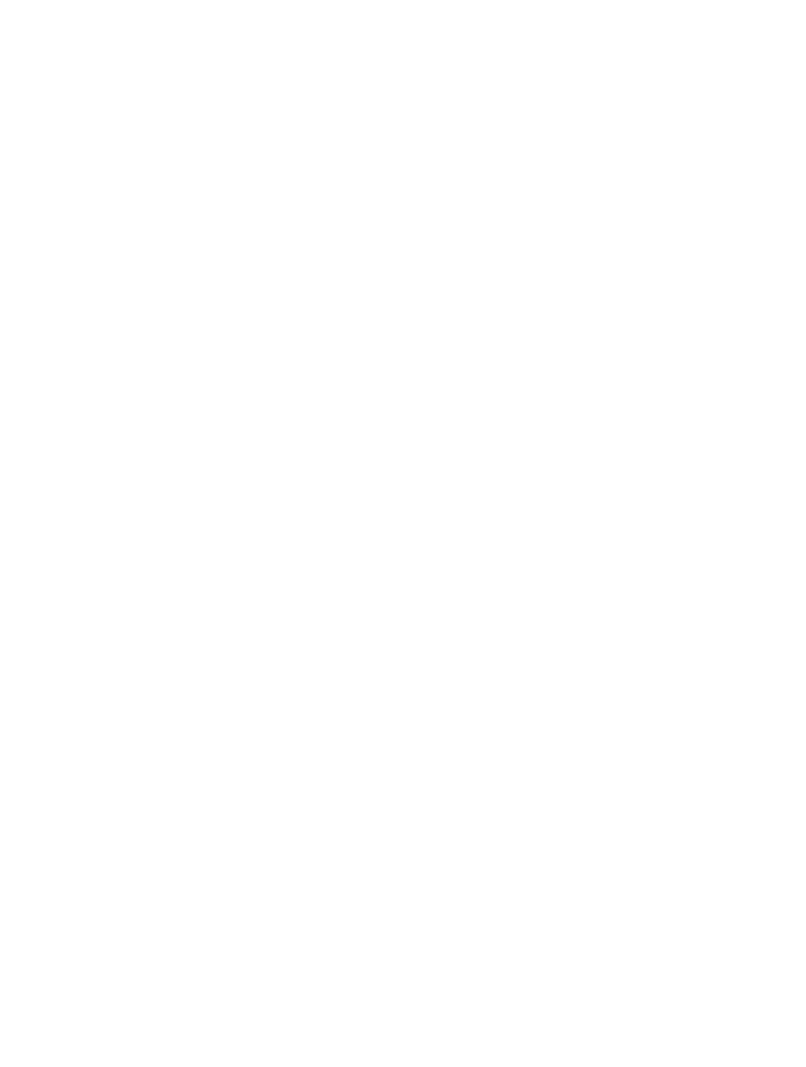
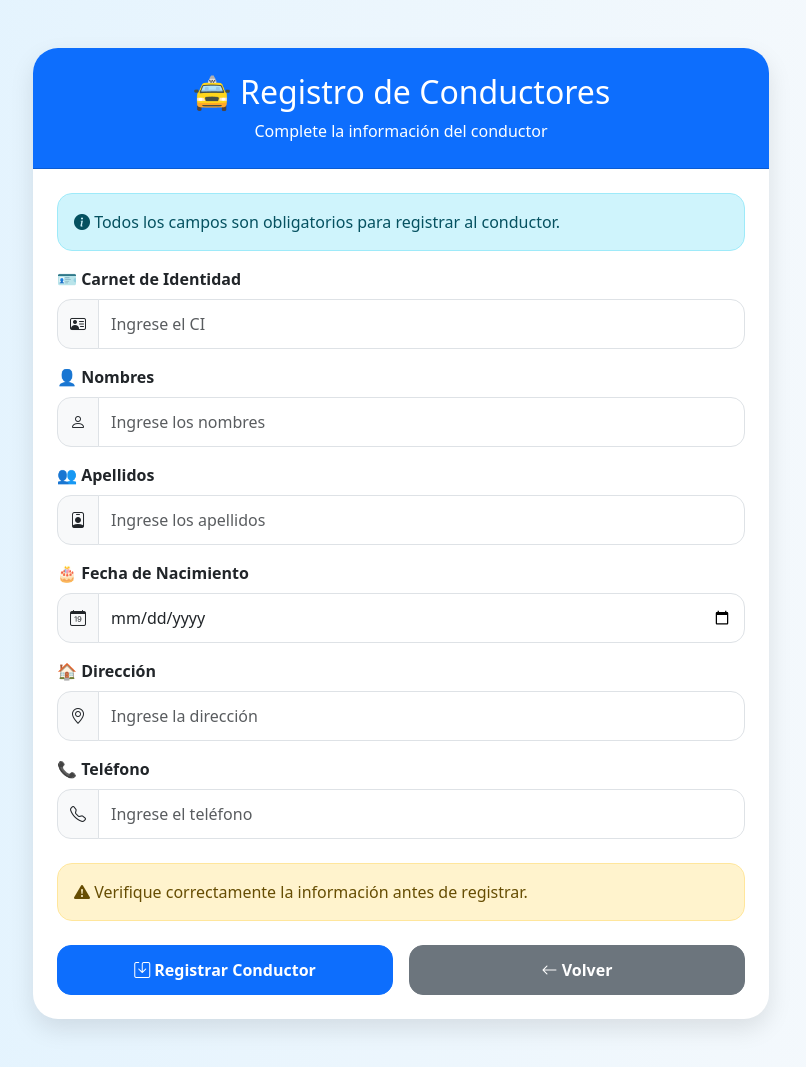
Before and after one commit to Roberto-Carlos01/GestionVehiculos-Conductores, a website: page src/views/conductores/form.html in a window 1280 px wide. Shown: the whole page, without its empty margins (239-1045 px from the left). Before the commit the page ends 800 px from the top, so only its background shows below. Drawn offline with nearby package versions, Linux system fonts and the light colour scheme.

Commit message:
CREATE o adicionar un nuevo conductor finalizado

```diff
--- a/src/controllers/vehiculoController.js
+++ b/src/controllers/vehiculoController.js
@@ -100,6 +100,10 @@ async function showVehicles(req, res) {
     return;
   }
 }
+async function createVehicles() {
+  try {
+  } catch (errro) {}
+}
 
 module.exports = {
   showVehicles,
--- a/src/views/conductores/form.html
+++ b/src/views/conductores/form.html
@@ -0,0 +1,227 @@
+<!doctype html>
+<html lang="es">
+  <head>
+    <meta charset="UTF-8" />
+    <meta name="viewport" content="width=device-width, initial-scale=1.0" />
+
+    <title>Registrar Nuevo Conductor</title>
+
+    <!-- Bootstrap -->
+    <link
+      href="https://cdn.jsdelivr.net/npm/bootstrap@5.3.3/dist/css/bootstrap.min.css"
+      rel="stylesheet"
+    />
+
+    <!-- Bootstrap Icons -->
+    <link
+      rel="stylesheet"
+      href="https://cdn.jsdelivr.net/npm/bootstrap-icons@1.11.3/font/bootstrap-icons.min.css"
+    />
+
+    <style>
+      body {
+        background: linear-gradient(to right, #e0f2fe, #f8fafc);
+        min-height: 100vh;
+      }
+
+      .driver-card {
+        border: none;
+        border-radius: 25px;
+        overflow: hidden;
+        box-shadow: 0 10px 25px rgba(0, 0, 0, 0.1);
+      }
+
+      .card-header {
+        padding: 25px;
+      }
+
+      .form-control {
+        border-radius: 14px;
+        padding: 12px;
+      }
+
+      .form-control:focus {
+        box-shadow: 0 0 0 0.2rem rgba(13, 110, 253, 0.25);
+      }
+
+      .btn {
+        border-radius: 14px;
+        padding: 12px;
+        font-weight: bold;
+      }
+
+      .info-box {
+        border-radius: 15px;
+      }
+
+      .input-group-text {
+        border-radius: 14px 0 0 14px;
+      }
+    </style>
+  </head>
+
+  <body>
+    <div class="container py-5">
+      <div class="row justify-content-center">
+        <div class="col-lg-8">
+          <div class="card driver-card">
+            <!-- Header -->
+            <div class="card-header bg-primary text-white text-center">
+              <h2 class="mb-2">🚖 Registro de Conductores</h2>
+
+              <p class="mb-0">Complete la información del conductor</p>
+            </div>
+
+            <!-- Body -->
+            <div class="card-body p-4">
+              <div class="alert alert-info info-box">
+                <i class="bi bi-info-circle-fill"></i>
+
+                Todos los campos son obligatorios para registrar al conductor.
+              </div>
+
+              <form action="/conductores/nuevo" method="POST">
+                <!-- CI -->
+                <div class="mb-3">
+                  <label class="form-label fw-bold">
+                    🪪 Carnet de Identidad
+                  </label>
+
+                  <div class="input-group">
+                    <span class="input-group-text">
+                      <i class="bi bi-person-vcard"></i>
+                    </span>
+
+                    <input
+                      type="text"
+                      name="ci"
+                      class="form-control"
+                      placeholder="Ingrese el CI"
+                      required
+                    />
+                  </div>
+                </div>
+
+                <!-- Nombres -->
+                <div class="mb-3">
+                  <label class="form-label fw-bold"> 👤 Nombres </label>
+
+                  <div class="input-group">
+                    <span class="input-group-text">
+                      <i class="bi bi-person"></i>
+                    </span>
+
+                    <input
+                      type="text"
+                      name="nombres"
+                      class="form-control"
+                      placeholder="Ingrese los nombres"
+                      required
+                    />
+                  </div>
+                </div>
+
+                <!-- Apellidos -->
+                <div class="mb-3">
+                  <label class="form-label fw-bold"> 👥 Apellidos </label>
+
+                  <div class="input-group">
+                    <span class="input-group-text">
+                      <i class="bi bi-person-badge"></i>
+                    </span>
+
+                    <input
+                      type="text"
+                      name="apellidos"
+                      class="form-control"
+                      placeholder="Ingrese los apellidos"
+                      required
+                    />
+                  </div>
+                </div>
+
+                <!-- Fecha -->
+                <div class="mb-3">
+                  <label class="form-label fw-bold">
+                    🎂 Fecha de Nacimiento
+                  </label>
+
+                  <div class="input-group">
+                    <span class="input-group-text">
+                      <i class="bi bi-calendar-date"></i>
+                    </span>
+
+                    <input
+                      type="date"
+                      name="fecha_nacimiento"
+                      class="form-control"
+                      required
+                    />
+                  </div>
+                </div>
+
+                <!-- Dirección -->
+                <div class="mb-3">
+                  <label class="form-label fw-bold"> 🏠 Dirección </label>
+
+                  <div class="input-group">
+                    <span class="input-group-text">
+                      <i class="bi bi-geo-alt"></i>
+                    </span>
+
+                    <input
+                      type="text"
+                      name="direccion"
+                      class="form-control"
+                      placeholder="Ingrese la dirección"
+                      required
+                    />
+                  </div>
+                </div>
+
+                <!-- Teléfono -->
+                <div class="mb-4">
+                  <label class="form-label fw-bold"> 📞 Teléfono </label>
+
+                  <div class="input-group">
+                    <span class="input-group-text">
+                      <i class="bi bi-telephone"></i>
+                    </span>
+
+                    <input
+                      type="tel"
+                      name="telefono"
+                      class="form-control"
+                      placeholder="Ingrese el teléfono"
+                      required
+                    />
+                  </div>
+                </div>
+
+                <!-- Alert -->
+                <div class="alert alert-warning info-box">
+                  <i class="bi bi-exclamation-triangle-fill"></i>
+
+                  Verifique correctamente la información antes de registrar.
+                </div>
+
+                <!-- Botones -->
+                <div class="d-flex gap-3 mt-4">
+                  <button type="submit" class="btn btn-primary w-100">
+                    <i class="bi bi-save"></i>
+                    Registrar Conductor
+                  </button>
+
+                  <a href="/" class="btn btn-secondary w-100">
+                    <i class="bi bi-arrow-left"></i>
+                    Volver
+                  </a>
+                </div>
+              </form>
+            </div>
+          </div>
+        </div>
+      </div>
+    </div>
+  </body>
+</html>
```
Also changed, not shown: src/controllers/conductorController.js (+51 -1 lines), src/index.js (+32 -1 lines), src/views/index.html (+12 -6 lines).
